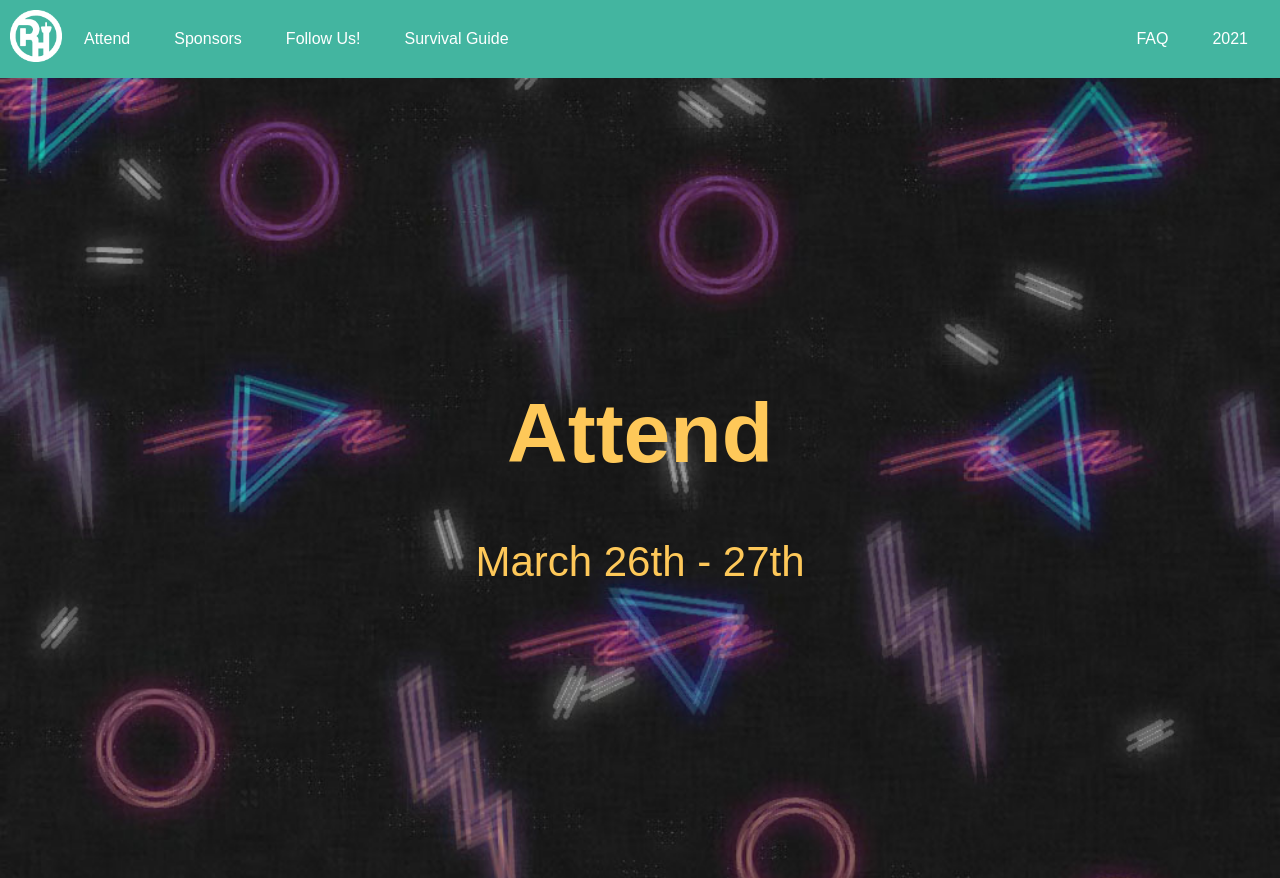
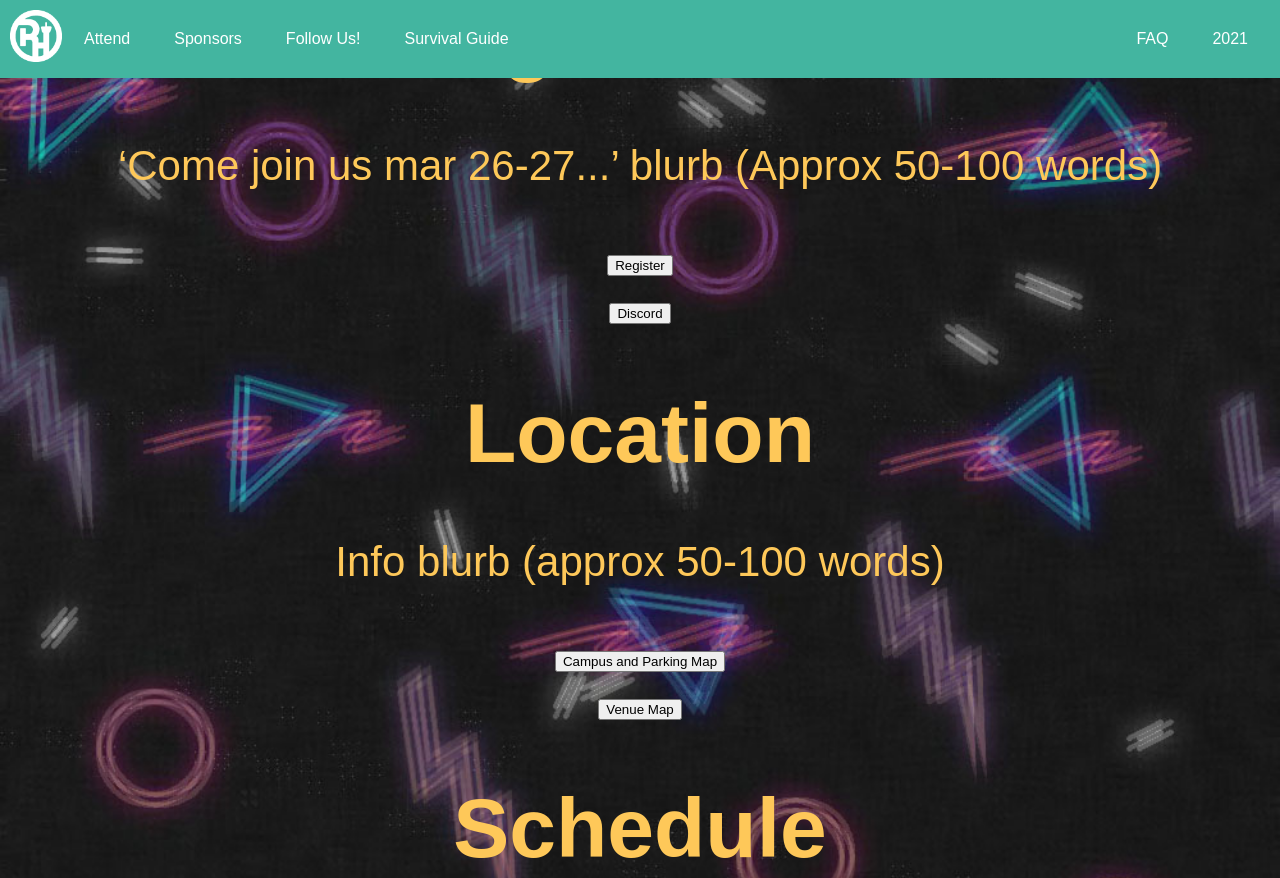
Before and after one commit to acmutsa/RowdyHacks2022, an Angular app: page /attend in a window 1280 px wide. Built offline with nearby package versions, Linux system fonts and the light colour scheme; a web font is replaced by a local one.

Commit message:
added some sample verbage

```diff
--- a/src/app/attend/attend.component.html
+++ b/src/app/attend/attend.component.html
@@ -1,6 +1,22 @@
 <div class="container">
     <div class="item">
-        <h1>Attend</h1>
-        <p>March 26th - 27th</p>
+        <h1>Registration</h1>
+        <p>‘Come join us mar 26-27...’ blurb (Approx 50-100 words)</p>
+        <form action="https://2021.rowdyhacks.org/">
+            <input type="submit" value="Register" />
+        </form>
+        <form action="https://discord.acmutsa.org/">
+            <input type="submit" value="Discord" />
+        </form>
+        <h1>Location</h1>
+        <p>Info blurb (approx 50-100 words)</p>
+        <form action="https://www.utsa.edu/campusservices/docs/Park-Trans-Map_Main-Campus.pdf">
+            <input type="submit" value="Campus and Parking Map" />
+        </form>
+        <form action="https://www.utsa.edu/studentunion/events/img/diagrams/StudentUnion%20III/Ballroom%202/Ballroom2-Master.pdf">
+            <input type="submit" value="Venue Map" />
+        </form>
+        <h1>Schedule</h1>
+        <p>Event Schedule</p>
     </div>
 </div>
--- a/src/app/faq/faq.component.html
+++ b/src/app/faq/faq.component.html
@@ -1,6 +1,15 @@
 <div class="container">
     <div class="item">
         <h1>FAQ</h1>
-        <p>March 26th - 27th</p>
+        <h5>What is a hackathon?</h5>
+        <p>A hackathon is a weekend-long event where students form teams and collaborate on a software or hardware project to learn
+        new skills, create social impact, participate in sponsor challenges, and innovate new solutions! There’s also plenty of
+        time for networking with sponsors, meeting other hackers, and attending workshops and mini events! In short, it’s a
+        weekend dedicated to collaboration, technology, and community :)</p>
+        <h5>Who can attend?</h5>
+        <p>...</p>
+        <h5>How much does it cost to participate?</h5>
+        <p>RowdyHacks is completely FREE to attend, thanks to our awesome sponsors. You don't have to worry about a thing -- we'll
+        provide meals, snacks, t-shirts, swag, prizes, and more all weekend long!</p>
     </div>
 </div>
--- a/src/app/follow/follow.component.html
+++ b/src/app/follow/follow.component.html
@@ -1,6 +1,6 @@
 <div class="container">
     <div class="item">
         <h1>Follow Us!</h1>
-        <p>March 26th - 27th</p>
+        <p>links</p>
     </div>
 </div>
--- a/src/app/guide/guide.component.html
+++ b/src/app/guide/guide.component.html
@@ -1,6 +1,10 @@
 <div class="container">
     <div class="item">
         <h1>Hacker Survival Guide</h1>
-        <p>March 26th - 27th</p>
+        <p>‘About’ the hsg blurb (50-100 words)</p>
+        <form
+            action="https://acmutsa.org">
+            <input type="submit" value="Click Here!" />
+        </form>
     </div>
 </div>
--- a/src/app/home/home.component.html
+++ b/src/app/home/home.component.html
@@ -1,6 +1,20 @@
 <div class="container">
     <div class="item">
         <h1>Rowdyhacks 2022</h1>
-        <p>March 26th - 27th</p>
+        <h2>About</h2>
+        <p>‘About’ blurb (approx 100 words)</p>
+        <h2>Theme</h2>
+        <p>‘Theme’ blurb (approx 100 words)</p>
+        <h2>Tracks</h2>
+        <h5>Learners Track</h5>
+        <p>1-2 sentences</p>
+        <h5>General Track</h5>
+        <p>1-2 sentences</p>
+        <h5>Best GameDev Hack</h5>
+        <p>1-2 sentences</p>
+        <h5>Best Hardware Hack</h5>
+        <p>1-2 sentences</p>
+        <h5>Sponsor Challenges</h5>
+        <p>1-2 sentences</p>
     </div>
 </div>
--- a/src/app/sponsors/sponsors.component.html
+++ b/src/app/sponsors/sponsors.component.html
@@ -1,6 +1,20 @@
 <div class="container">
     <div class="item">
         <h1>Sponsors</h1>
-        <p>March 26th - 27th</p>
+        <p>‘Thanks to all of the companies and organizations that made RowdyHacks possible!’ type of message (approx 100 words)</p>
+        <table style="margin-left: auto; margin-right: auto;">
+            <tr>
+                <th>
+                    <img src="../../assets/images/logos/RowdyHacks_City_Logo.png" alt="RowdyHacks Logo">
+                </th>
+                <th>
+                    <img src="../../assets/images/logos/RowdyHacks_City_Logo.png" alt="RowdyHacks Logo">
+                </th>
+                <th>
+                    <img src="../../assets/images/logos/RowdyHacks_City_Logo.png" alt="RowdyHacks Logo">
+                </th>
+            </tr>
+        </table>
+        <p>‘Become a Sponsor’ blurb (approx 50 words) w/ link to sponsorship packet + contact info</p>
     </div>
 </div>
```
